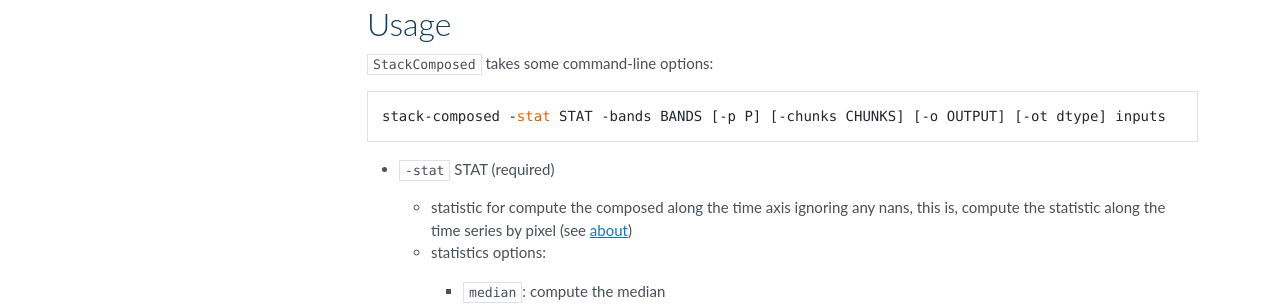
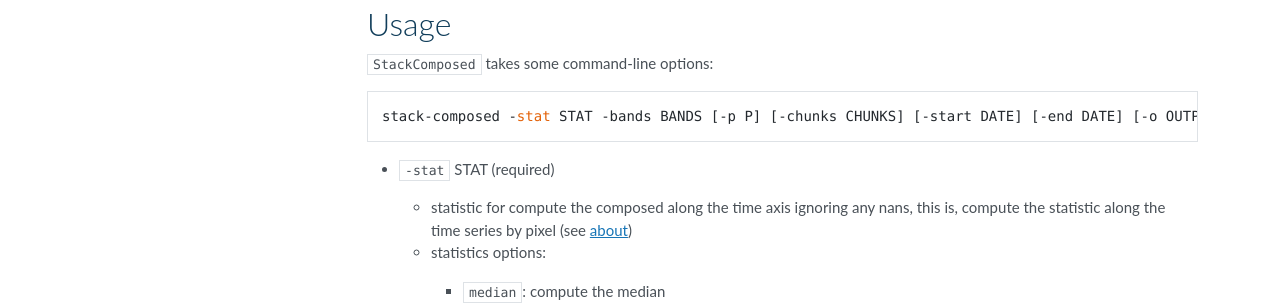
Before and after one commit to SMByC/StackComposed, an MkDocs documentation site: the page built from docs/how_to_use.md, in a window 1280 px wide and 900 px high. Shown: the part 379-684 px from the top of the window. Built offline with MkDocs 1.6.1, drawn with Linux system fonts in a browser that asks for light colours; nearby versions of some CDN libraries; old or Windows-style settings are respelled for this version of MkDocs.

Commit message:
Fix arguments in docs

````diff
--- a/docs/how_to_use.md
+++ b/docs/how_to_use.md
@@ -17,7 +17,7 @@ For the moment, the image formats support are: `tif` and `img`
 `StackComposed` takes some command-line options:
 
 ```bash
-stack-composed -stat STAT -bands BANDS [-p P] [-chunks CHUNKS] [-o OUTPUT] [-ot dtype] inputs
+stack-composed -stat STAT -bands BANDS [-p P] [-chunks CHUNKS] [-start DATE] [-end DATE] [-o OUTPUT] [-ot dtype] inputs
 ```
 
 - `-stat` STAT (required)
````
